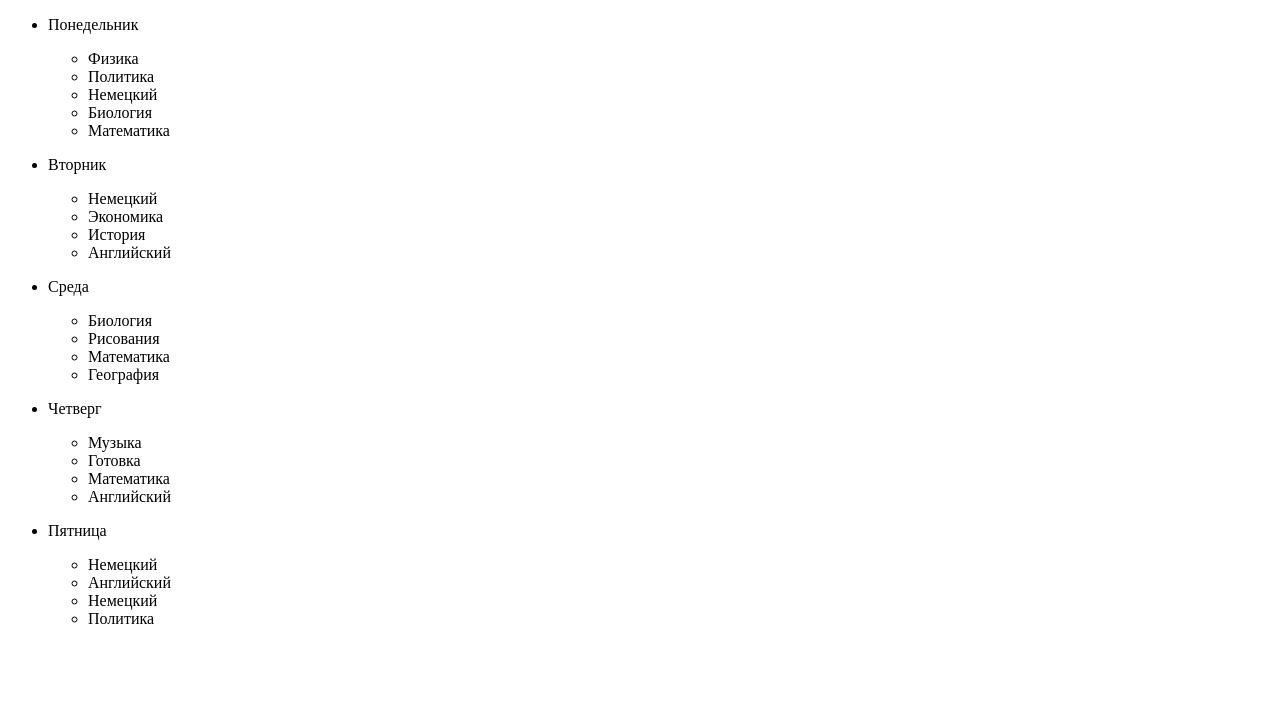
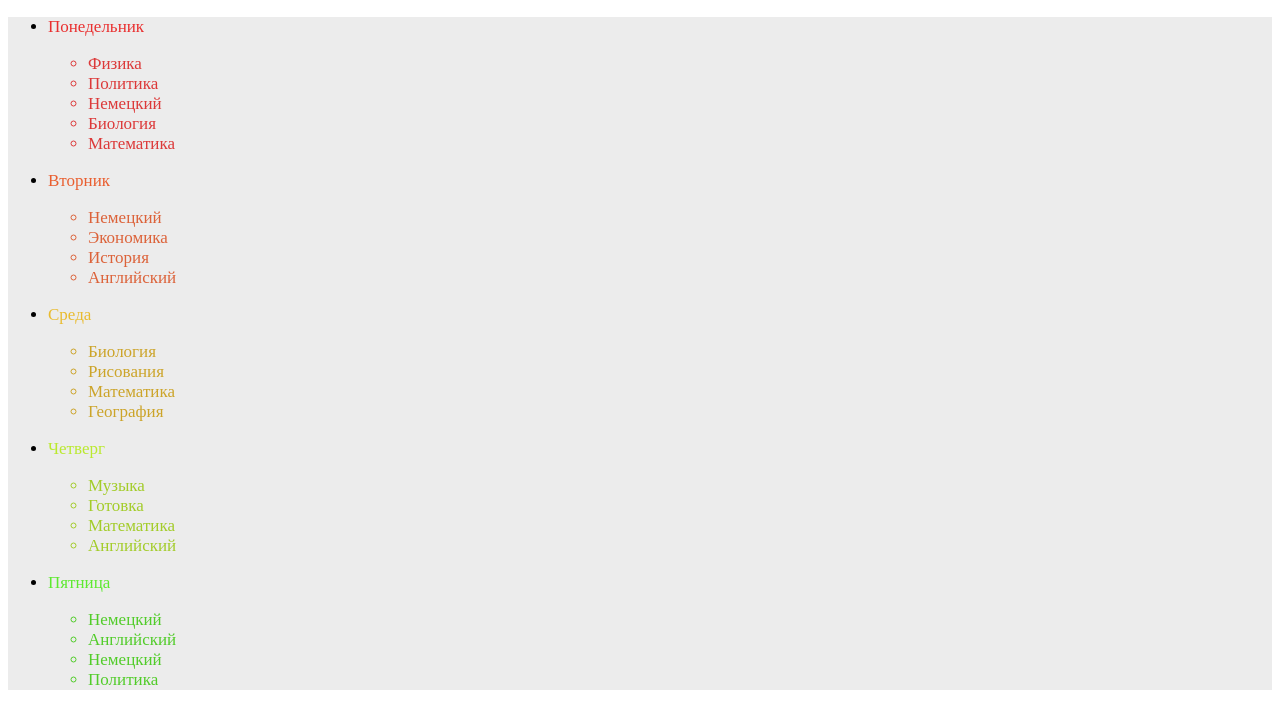
Before and after one commit to Zxcrges/home-work-8, a plain HTML site: page task2.html in a window 1280 px wide. Drawn offline with Linux system fonts and the light colour scheme.

Commit message:
почти сделаное дз

```diff
--- /dev/null
+++ b/css/task2.css
@@ -0,0 +1,43 @@
+.week {
+    background-color: #ECECEC;
+    font-size: 17px;
+}
+.Monday p {
+    color:#E92F2F ;
+}
+.Monday ul {
+    color: #DC3939;
+}
+.Monday ul :hover {
+    background-color: #CFCFCF;
+}
+.Tuesday p {
+    color: #E95E2F;
+}
+.Tuesday ul {
+    color: #DC6239;
+}
+.Tuesday ul :active {
+    background-color: #CFCFCF;
+}
+.Wednesday p {
+    color: #E9BB2F;
+}
+.Wednesday ul {
+    color: #CCA429;
+}
+.Wednesday ul :visited {
+    background-color: #CFCFCF;
+}
+.Thursday p {
+    color: #BAE92F;
+}
+.Thursday ul {
+    color: #A3CC29;
+}
+.Friday p {
+    color: #5DE92F;
+}
+.Friday ul {
+    color: #51CC29;
+}
--- a/task2.html
+++ b/task2.html
@@ -4,53 +4,54 @@
     <meta charset="UTF-8" />
     <meta name="viewport" content="width=device-width, initial-scale=1.0" />
     <title>HomeWork-Task2</title>
+    <link rel="stylesheet" href="./css/task2.css">
   </head>
   <body>
-    <ul>
-      <li>
+    <ul class="week">
+      <li class="Monday">
         <p>Понедельник</p>
         <ul>
-          <li>Физика</li>
-          <li>Политика</li>
-          <li>Немецкий</li>
-          <li>Биология</li>
-          <li>Математика</li>
+          <li><a href=""></a>Физика</li>
+          <li><a href=""></a>Политика</li>
+          <li><a href=""></a>Немецкий</li>
+          <li><a href=""></a>Биология</li>
+          <li><a href=""></a>Математика</li>
         </ul>
       </li>
-      <li>
+      <li class="Tuesday">
         <p>Вторник</p>
         <ul>
-          <li>Немецкий</li>
-          <li>Экономика</li>
-          <li>История</li>
-          <li>Английский</li>
+          <li><a href=""></a>Немецкий</li>
+          <li><a href=""></a>Экономика</li>
+          <li><a href=""></a>История</li>
+          <li><a href=""></a>Английский</li>
         </ul>
       </li>
-      <li>
+      <li class="Wednesday">
         <p>Среда</p>
         <ul>
-          <li>Биология</li>
-          <li>Рисования</li>
-          <li>Математика</li>
-          <li>География</li>
+          <li><a href="https://www.youtube.com" target="_blank""></a>Биология</li>
+          <li><a href="https://www.youtube.com" target="_blank""></a>Рисования</li>
+          <li><a href="https://www.youtube.com" target="_blank""></a>Математика</li>
+          <li><a href="https://www.youtube.com" target="_blank""></a>География</li>
         </ul>
       </li>
-      <li>
+      <li class="Thursday">
         <p>Четверг</p>
         <ul>
-          <li>Музыка</li>
-          <li>Готовка</li>
-          <li>Математика</li>
-          <li>Английский</li>
+          <li><a href=""></a>Музыка</li>
+          <li><a href=""></a>Готовка</li>
+          <li><a href=""></a>Математика</li>
+          <li><a href=""></a>Английский</li>
         </ul>
       </li>
-      <li>
+      <li class="Friday">
         <p>Пятница</p>
         <ul>
-          <li>Немецкий</li>
-          <li>Английский</li>
-          <li>Немецкий</li>
-          <li>Политика</li>
+          <li><a href=""></a>Немецкий</li>
+          <li><a href=""></a>Английский</li>
+          <li><a href=""></a>Немецкий</li>
+          <li><a href=""></a>Политика</li>
         </ul>
       </li>
     </ul>
```
